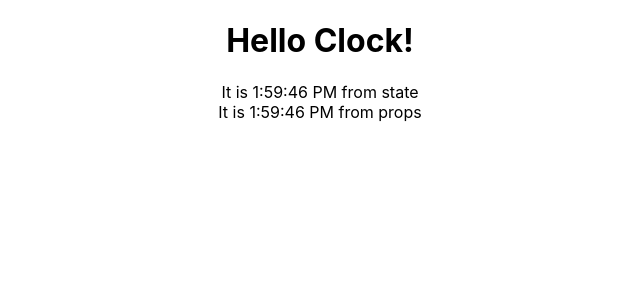
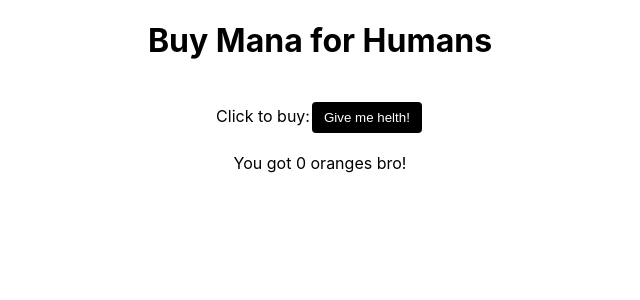
Before and after one commit to elenalexe/React-orange, a React (Create React App) app: page / in a window 1280 px wide. Shown: the top 300 px of the page, without its empty margins (320-960 px from the left). Built offline with nearby package versions, Linux system fonts and the light colour scheme.

Commit message:
homework 3

```diff
--- a/src/App.js
+++ b/src/App.js
@@ -7,31 +7,54 @@ import UserForm from "./UserForm.js";
 import FormControl from "./FormControl.js";
 import Clock from "./Clock";
 import React from "react";
+import OrangeCounter from "./OrangeCounter";
 
 class App extends React.Component {
+  // constructor(props) {
+  //   super(props);
+  //   this.state = {
+  //     date: new Date(),
+  //   }
+  // }
+
+  // componentDidMount() {
+  //   this.anotherTimer = setInterval(() => {
+  //     this.setState({
+  //       date: new Date(),
+  //     });
+  //   }, 1000);
+  // }
+
+  // componentWillUnmount() {
+  //   clearInterval(this.anotherTimer);
+  // }
+
   constructor(props) {
     super(props);
     this.state = {
-      date: new Date(),
-    }
+      counter: 0
+    };
   }
 
-  componentDidMount() {
-    this.anotherTimer  = setInterval(() => {
-      this.setState({
-        date: new Date(),
-      });
-    }, 1000);
-  }
-
-  componentWillUnmount() {
-    clearInterval(this.anotherTimer);
-  }
+  MoreOranges = () => {
+    this.setState(({ counter }) => ({
+      counter: counter + 1
+    }));
+  };
 
   render() {
     return (
       <div className="App">
-       <Clock date={new Date()}/>
+        {/* <Clock date={new Date()} /> */}
+        <OrangeCounter />
+        <span>Click to buy:
+          <button onClick={this.MoreOranges}>Give me helth!</button>
+        </span>
+        <br />
+        <br />
+        <span>You got {this.state.counter} oranges bro!</span>
+        <div>{Array.from({ length: this.state.counter }, () => "🍊")}</div>
+
         {/* <header className="App-header"> */}
         {/* <img src={logo} className="App-logo" alt="logo" />
     <p>
--- /dev/null
+++ b/src/OrangeCounter.js
@@ -0,0 +1,33 @@
+import React from "react";
+
+class OrangeCounter extends React.Component {
+    constructor(props) {
+        super(props);
+        this.state = {
+            counter: 0
+        };
+    }
+
+
+    render() {
+        return (
+            <>
+                <h1>Buy Mana for Humans</h1>
+                <br />
+
+
+
+            </>
+        )
+    }
+
+
+
+
+
+
+}
+
+
+
+export default OrangeCounter;
--- a/src/forms.css
+++ b/src/forms.css
@@ -9,7 +9,7 @@ button {
 }
 
 button:hover {
-  background: hotpink;
+  background: orangered;
 }
 
 button span {
```
Lines whose indentation alone changed are shown as unchanged.
